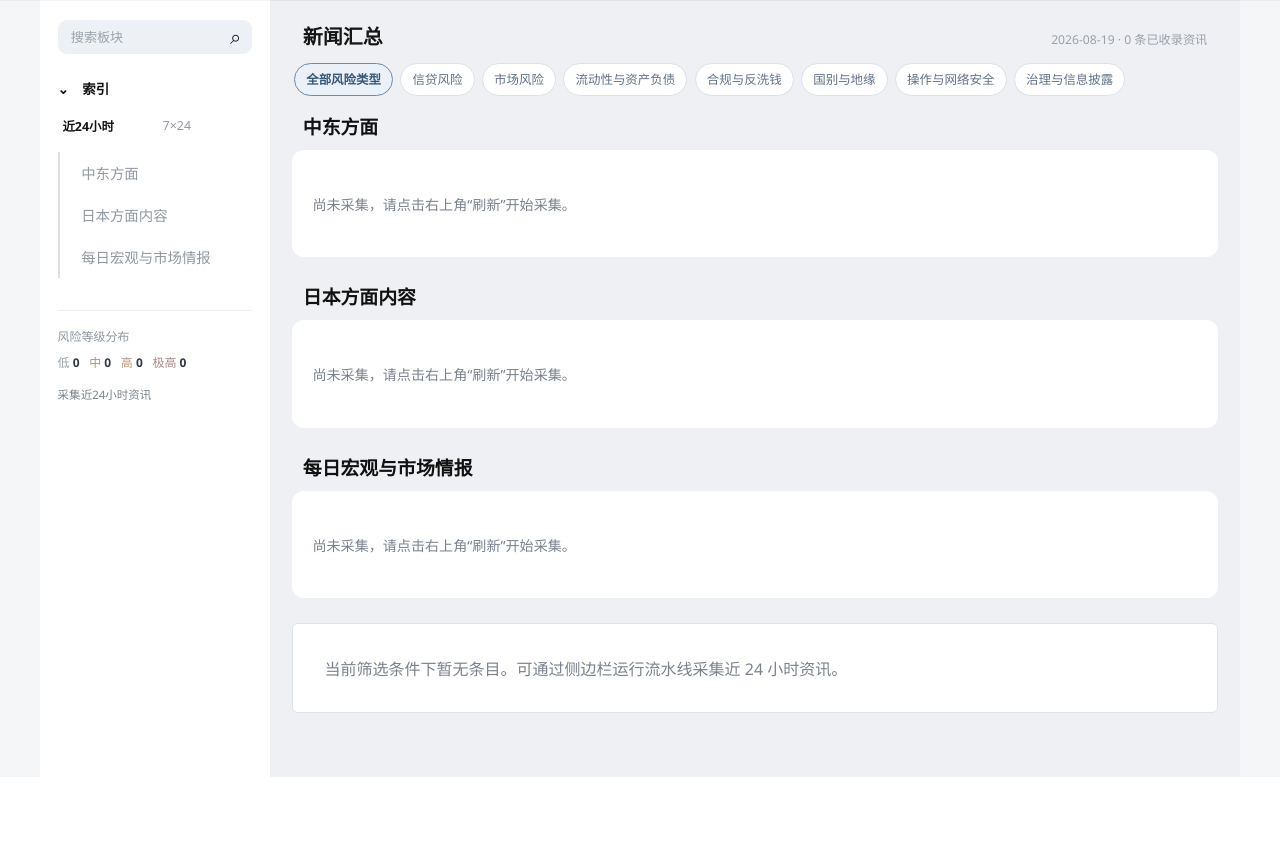
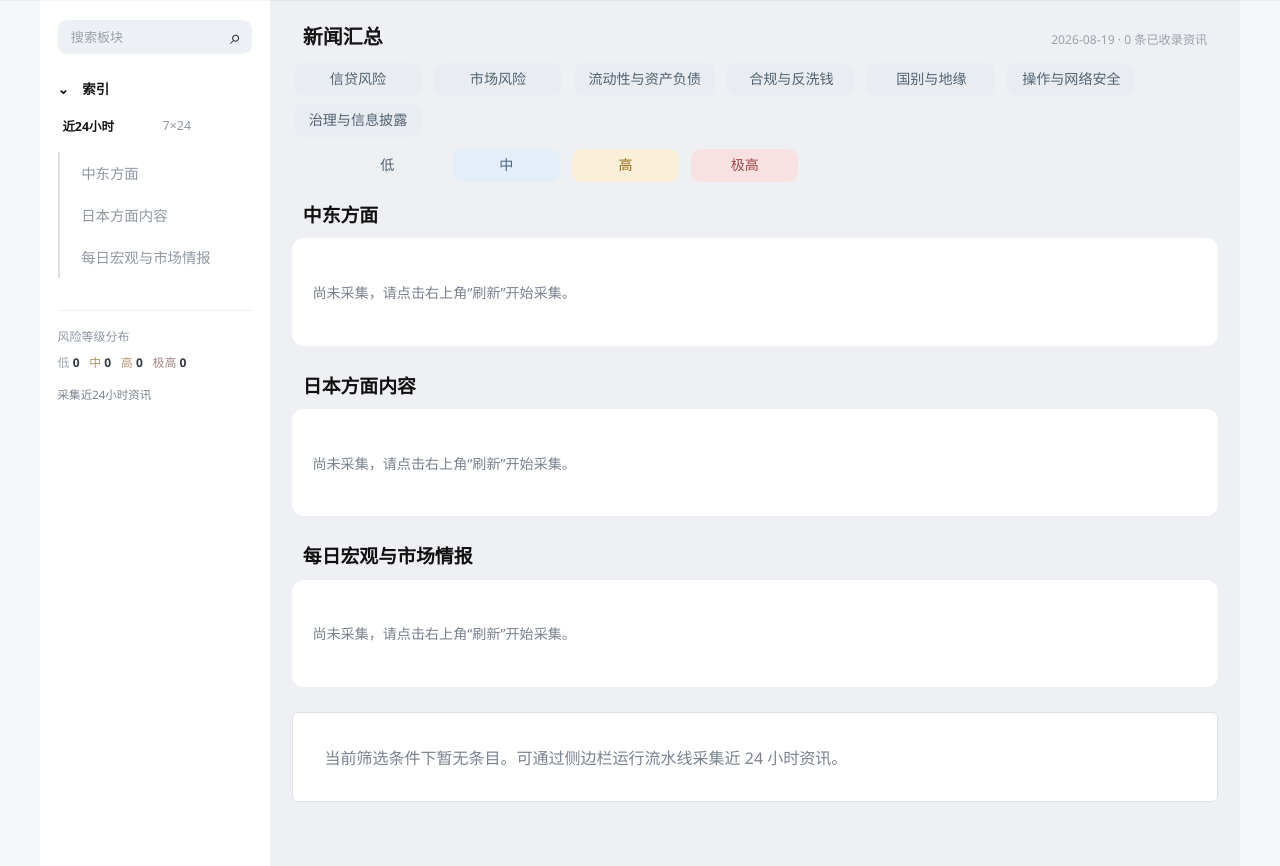
Before and after one commit to schwu06/risk-intel-system, a FastAPI app: page /daily-news in a window 1280 px wide. Shown: the part 68-934 px from the top of the page. Before the commit the page ends 845 px from the top, so only its background shows below. Run offline with FastAPI, Linux system fonts and the light colour scheme; data that the repository does not hold is empty; some libraries are stand-ins or nearby versions.

Commit message:
feat: refine news risk filter interface

```diff
--- a/app/static/css/dashboard.css
+++ b/app/static/css/dashboard.css
@@ -1472,26 +1472,54 @@ body.daily-news-ui .module-status { padding: 1.1rem 1.3rem; border-radius: 12px;
 .timeline-category-filter:hover { color: #3f5067; background: #f4f6f9; }
 .timeline-category-filter.active { border-color: #8796ac; background: #eaf0f6; color: #405b78; font-weight: 700; }
 
-.news-risk-filters {
+.news-filter-panel {
+  display: grid;
+  justify-items: start;
+  gap: 0.8rem;
+  margin: 0 0 1.15rem 0.15rem;
+}
+
+.news-risk-filters,
+.news-level-filters {
   display: flex;
   flex-wrap: wrap;
-  gap: 0.45rem;
-  margin: 0 0 1rem 0.15rem;
-}
-
-.news-risk-filter {
-  padding: 0.38rem 0.7rem;
-  border: 1px solid #dbe1e8;
-  border-radius: 999px;
-  background: #fff;
-  color: #627287;
+  gap: 0.55rem 0.75rem;
+}
+
+.news-level-filters {
+  justify-content: center;
+  width: min(100%, 34rem);
+}
+
+.news-risk-filter,
+.news-level-filter {
+  min-width: 8rem;
+  padding: 0.48rem 0.9rem;
+  border: 0;
+  border-radius: 0.6rem;
+  background: #e9edf2;
+  color: #526272;
   font: inherit;
-  font-size: 0.78rem;
+  font-size: 0.88rem;
+  line-height: 1.2;
   cursor: pointer;
-}
-
-.news-risk-filter:hover { color: #405b78; background: #f4f7fa; }
-.news-risk-filter.active { border-color: #7189a4; background: #eaf1f8; color: #385977; font-weight: 700; }
+  transition: background-color 140ms ease, color 140ms ease, box-shadow 140ms ease;
+}
+
+.news-risk-filter:hover,
+.news-risk-filter.active { background: #dce7f4; color: #405f82; box-shadow: inset 0 0 0 1px #c3d2e2; font-weight: 700; }
+.news-level-filter { min-width: 6.7rem; }
+.news-level-filter.level-low { background: #edf0f3; }
+.news-level-filter.level-medium { background: #e4eef9; color: #496988; }
+.news-level-filter.level-high { background: #faf0d7; color: #936c1c; }
+.news-level-filter.level-extreme { background: #f7e1e1; color: #a34a4a; }
+.news-level-filter.active { box-shadow: inset 0 0 0 2px currentColor; font-weight: 750; }
+
+@media (max-width: 640px) {
+  .news-risk-filter { min-width: 0; }
+  .news-level-filters { justify-content: flex-start; width: 100%; }
+  .news-level-filter { min-width: 4.6rem; }
+}
 
 .news-timeline::before {
   content: "";
--- a/app/static/js/news_risk_filters.js
+++ b/app/static/js/news_risk_filters.js
@@ -1,22 +1,36 @@
 /* 新闻汇总：按一篇新闻可拥有的多个风险类型标签筛选。 */
 (function () {
   "use strict";
-  var active = "all";
-  var buttons = Array.prototype.slice.call(document.querySelectorAll(".news-risk-filter"));
-  if (!buttons.length) return;
+  var activeRiskTypes = new Set();
+  var activeLevels = new Set();
+  var riskButtons = Array.prototype.slice.call(document.querySelectorAll(".news-risk-filter"));
+  var levelButtons = Array.prototype.slice.call(document.querySelectorAll(".news-level-filter"));
+  if (!riskButtons.length && !levelButtons.length) return;
   function apply() {
     document.querySelectorAll("[data-risk-tags]").forEach(function (card) {
       var tags = String(card.getAttribute("data-risk-tags") || "").split("|").filter(Boolean);
-      var riskMatches = active === "all" || tags.indexOf(active) !== -1;
+      var riskMatches = !activeRiskTypes.size || tags.some(function (tag) { return activeRiskTypes.has(tag); });
+      var levelMatches = !activeLevels.size || activeLevels.has(card.getAttribute("data-risk-level") || "");
       var moduleMatches = card.getAttribute("data-module-match") !== "false";
-      card.hidden = !riskMatches || !moduleMatches;
+      card.hidden = !riskMatches || !levelMatches || !moduleMatches;
     });
   }
   window.applyNewsRiskFilter = apply;
-  buttons.forEach(function (button) {
+  riskButtons.forEach(function (button) {
     button.addEventListener("click", function () {
-      active = button.getAttribute("data-news-risk") || "all";
-      buttons.forEach(function (item) { item.classList.toggle("active", item === button); });
+      var value = button.getAttribute("data-news-risk");
+      if (activeRiskTypes.has(value)) activeRiskTypes.delete(value);
+      else activeRiskTypes.add(value);
+      button.classList.toggle("active", activeRiskTypes.has(value));
+      apply();
+    });
+  });
+  levelButtons.forEach(function (button) {
+    button.addEventListener("click", function () {
+      var value = button.getAttribute("data-news-level");
+      if (activeLevels.has(value)) activeLevels.delete(value);
+      else activeLevels.add(value);
+      button.classList.toggle("active", activeLevels.has(value));
       apply();
     });
   });
--- a/app/templates/dashboard.html
+++ b/app/templates/dashboard.html
@@ -66,8 +66,8 @@
       <span>{% if active_page == 'news_7x24' %}7×24 小时资讯时间轴{% else %}{{ page_title }}{% endif %}</span>
       <small>{% if active_page == 'news_7x24' %}{{ timeline_start }} 至 {{ report_date }}{% else %}{{ report_date }}{% endif %} · {{ overview.total }} 条已收录资讯</small>
     </div>
+    <div class="news-filter-panel">
     <nav class="news-risk-filters" aria-label="风险类型筛选">
-      <button type="button" class="news-risk-filter active" data-news-risk="all">全部风险类型</button>
       <button type="button" class="news-risk-filter" data-news-risk="信贷风险">信贷风险</button>
       <button type="button" class="news-risk-filter" data-news-risk="市场风险">市场风险</button>
       <button type="button" class="news-risk-filter" data-news-risk="流动性与资产负债">流动性与资产负债</button>
@@ -76,6 +76,13 @@
       <button type="button" class="news-risk-filter" data-news-risk="操作与网络安全">操作与网络安全</button>
       <button type="button" class="news-risk-filter" data-news-risk="治理与信息披露">治理与信息披露</button>
     </nav>
+    <nav class="news-level-filters" aria-label="风险等级筛选">
+      <button type="button" class="news-level-filter level-low" data-news-level="低">低</button>
+      <button type="button" class="news-level-filter level-medium" data-news-level="中">中</button>
+      <button type="button" class="news-level-filter level-high" data-news-level="高">高</button>
+      <button type="button" class="news-level-filter level-extreme" data-news-level="极高">极高</button>
+    </nav>
+    </div>
 
     {% if active_page == 'news_7x24' %}
     <section class="news-timeline" aria-label="近七日新闻时间轴">
@@ -86,7 +93,7 @@
         {% endfor %}
       </nav>
       {% for e in timeline_entries %}
-      <article class="timeline-item" data-module="{{ e.module_code }}" data-risk-tags="{{ e.risk_tags|join('|') }}">
+      <article class="timeline-item" data-module="{{ e.module_code }}" data-risk-tags="{{ e.risk_tags|join('|') }}" data-risk-level="{{ e.risk_level }}">
         <time class="timeline-time">{% if e.published_at %}{{ e.published_at }}{% else %}发布时间待核验{% endif %}</time>
         <div class="timeline-node" aria-hidden="true"></div>
         <div class="timeline-card">
@@ -123,7 +130,7 @@
       {% if mod_entries %}
       <div class="entry-grid risk-event-list">
         {% for e in mod_entries %}
-        <article class="entry-card risk-event-card" data-risk-tags="{{ e.risk_tags|join('|') }}">
+        <article class="entry-card risk-event-card" data-risk-tags="{{ e.risk_tags|join('|') }}" data-risk-level="{{ e.risk_level }}">
           <div class="risk-event-top">
             <span class="risk-level-tag risk-tag-{{ e.risk_level }}">{{ e.risk_level }}</span>
             {% if e.category_tag %}
@@ -189,7 +196,7 @@
 
 {% block scripts %}
 {{ super() }}
-<script src="/static/js/news_risk_filters.js?v=20260819-1"></script>
+<script src="/static/js/news_risk_filters.js?v=20260819-2"></script>
 <script>
   window.REPORT_DATE = "{{ report_date }}";
   window.PIPELINE_MODULES = "{{ module_codes_csv }}".split(",").filter(Boolean);
```
